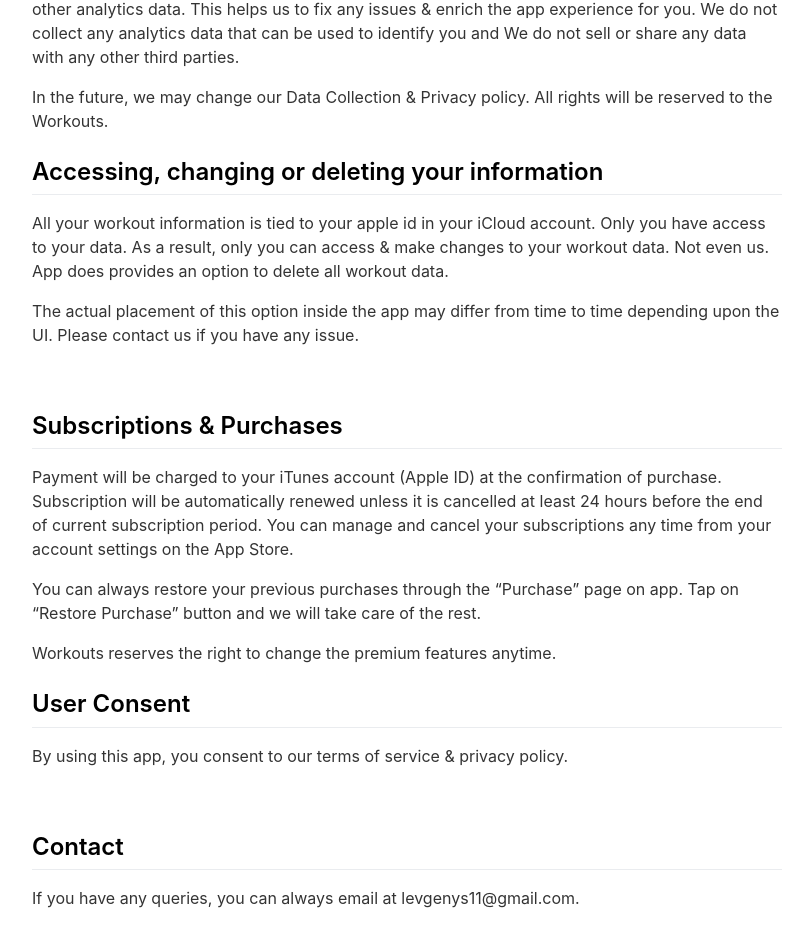
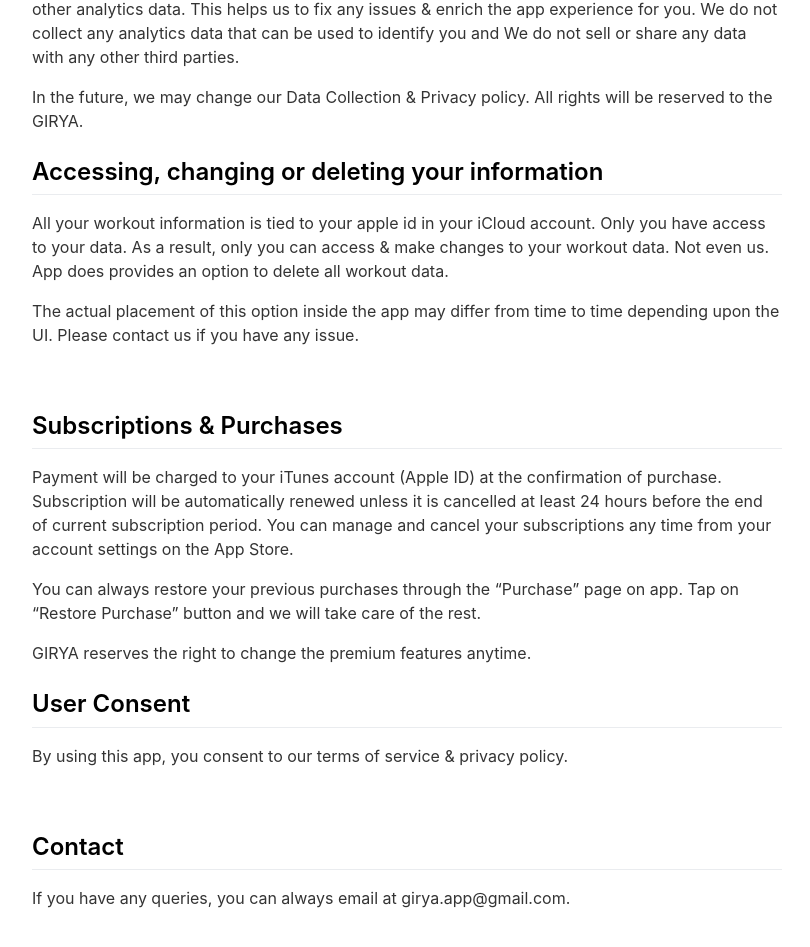
Before and after one commit to levgenys/Workouts-App, a Jekyll site: the page built from _pages/privacypolicy.md, in a window 1280 px wide and 1400 px high, scrolled down 359 px. Shown: the part 420-1367 px from the top of the window, without its empty margins (233-1043 px from the left). Built offline with Jekyll 4.4.1, drawn with Linux system fonts in a browser that asks for light colours; nearby versions of some CDN libraries; some of the changed text lies outside the part shown.

Commit message:
Update privacypolicy.md
Update email and app name

```diff
--- a/_pages/privacypolicy.md
+++ b/_pages/privacypolicy.md
@@ -8,7 +8,7 @@ include_in_header: true
 August 2024
 
 # Terms of Service & Privacy Policy
-This policy applies to all the information collected or submitted on "Workouts" app for iOS platform.
+This policy applies to all the information collected or submitted on "GIRYA" app for iOS platform.
 
 <br>
 
@@ -22,7 +22,7 @@ By using this app, You consent to all the privacy policies from above platforms.
 ## Data Collection & Privacy
 We take user privacy very seriously. We use apple's iCloud platform for syncing your workouts data. All the workouts related data are very private and tied to your apple id. Only you have access to your workout data. For maintaining and enriching the experience of the user, we collect some other analytics data. This helps us to fix any issues & enrich the app experience for you. We do not collect any analytics data that can be used to identify you and We do not sell or share any data with any other third parties.
 
-In the future, we may change our Data Collection & Privacy policy. All rights will be reserved to the Workouts.
+In the future, we may change our Data Collection & Privacy policy. All rights will be reserved to the GIRYA.
 
 ## Accessing, changing or deleting your information
 All your workout information is tied to your apple id in your iCloud account. Only you have access to your data. As a result, only you can access & make changes to your workout data. Not even us. App does provides an option to delete all workout data.
@@ -36,7 +36,7 @@ Payment will be charged to your iTunes account (Apple ID) at the confirmation of
 
 You can always restore your previous purchases through the "Purchase" page on app.  Tap on "Restore Purchase" button and we will take care of the rest.
 
-Workouts reserves the right to change the premium features anytime.
+GIRYA reserves the right to change the premium features anytime.
 
 ## User Consent
 By using this app, you consent to our terms of service & privacy policy.
@@ -44,4 +44,4 @@ By using this app, you consent to our terms of service & privacy policy.
 <br>
 
 ## Contact
-If you have any queries, you can always email at levgenys11@gmail.com.
+If you have any queries, you can always email at girya.app@gmail.com.
```
